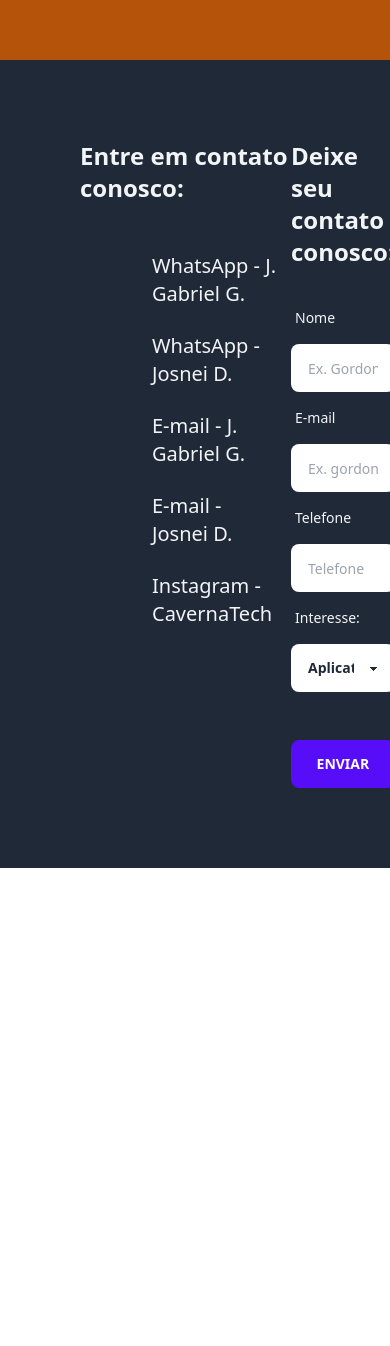
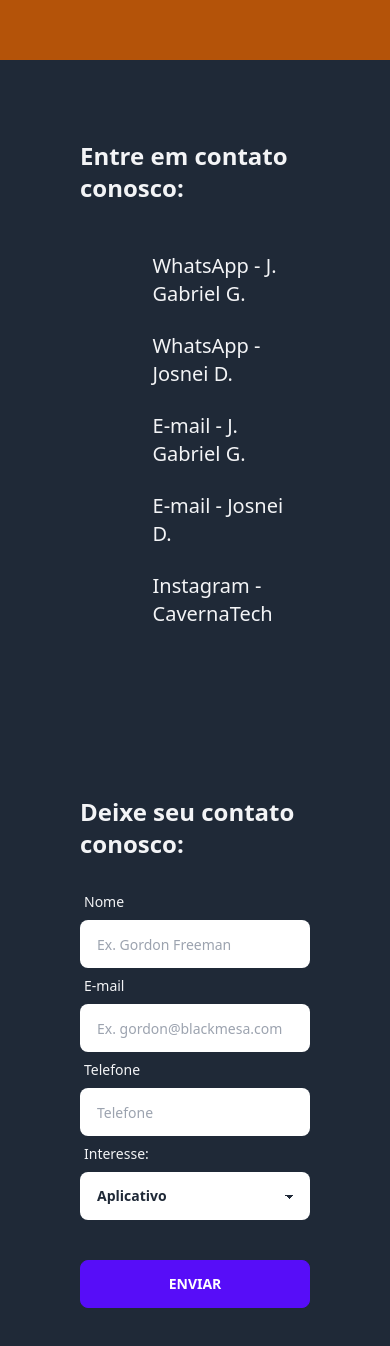
Before and after one commit to CavernaTech/website, a Svelte app: page / in a window 390 px wide. Shown: the part 1628-2974 px from the top of the page. Before the commit the page ends 2496 px from the top, so only its background shows below. Built offline with nearby package versions, Linux system fonts and the light colour scheme; some icons are missing.

Commit message:
Ajustada responsividade do footer;

```diff
--- a/src/pages/main/Footer.svelte
+++ b/src/pages/main/Footer.svelte
@@ -33,7 +33,8 @@
         title="Instagram - CavernaTech"
       />
     </div>
-    <form action="#" class="section">
+    <div class="section">
+      <form action="#" class="w-full">
         <h3 class="section-title">Deixe seu contato conosco:</h3>
         <label class="field-label" for="name">Nome</label>
         <input
@@ -70,15 +71,16 @@
         <button class="submit" type="submit">Enviar</button>
       </form>
     </div>
+  </div>
 </main>
 
 <style lang="postcss" type="text/postcss">
   .footer {
-    @apply flex min-h-full;
+    @apply min-h-full grid md:grid-cols-2 grid-cols-1 gap-2 place-items-stretch;
     @apply bg-gray-800;
   }
   .section {
-    @apply w-2/4 p-20;
+    @apply p-20;
   }
   .section-title {
     @apply text-gray-100 font-bold text-2xl mb-6;
```
Lines whose indentation alone changed are shown as unchanged.
